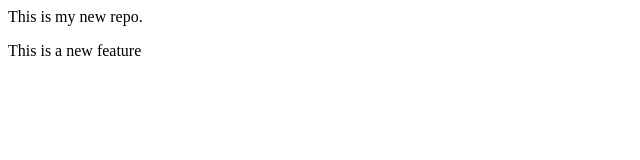
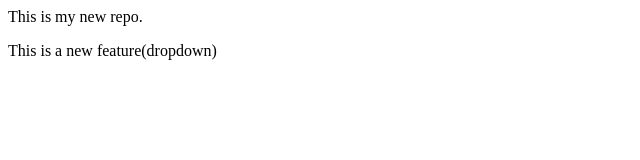
Before and after one commit to TanishqSahane/LocalRepo, a plain HTML site: page index.html in a window 1280 px wide. Shown: the full height of the page, 0-640 px from the left. Drawn offline with Linux system fonts and the light colour scheme.

```diff
--- a/index.html
+++ b/index.html
@@ -1,3 +1,3 @@
 <p>This is my new repo.</p>
-<P>This is a new feature
+<P>This is a new feature(dropdown)
 </P>
```
